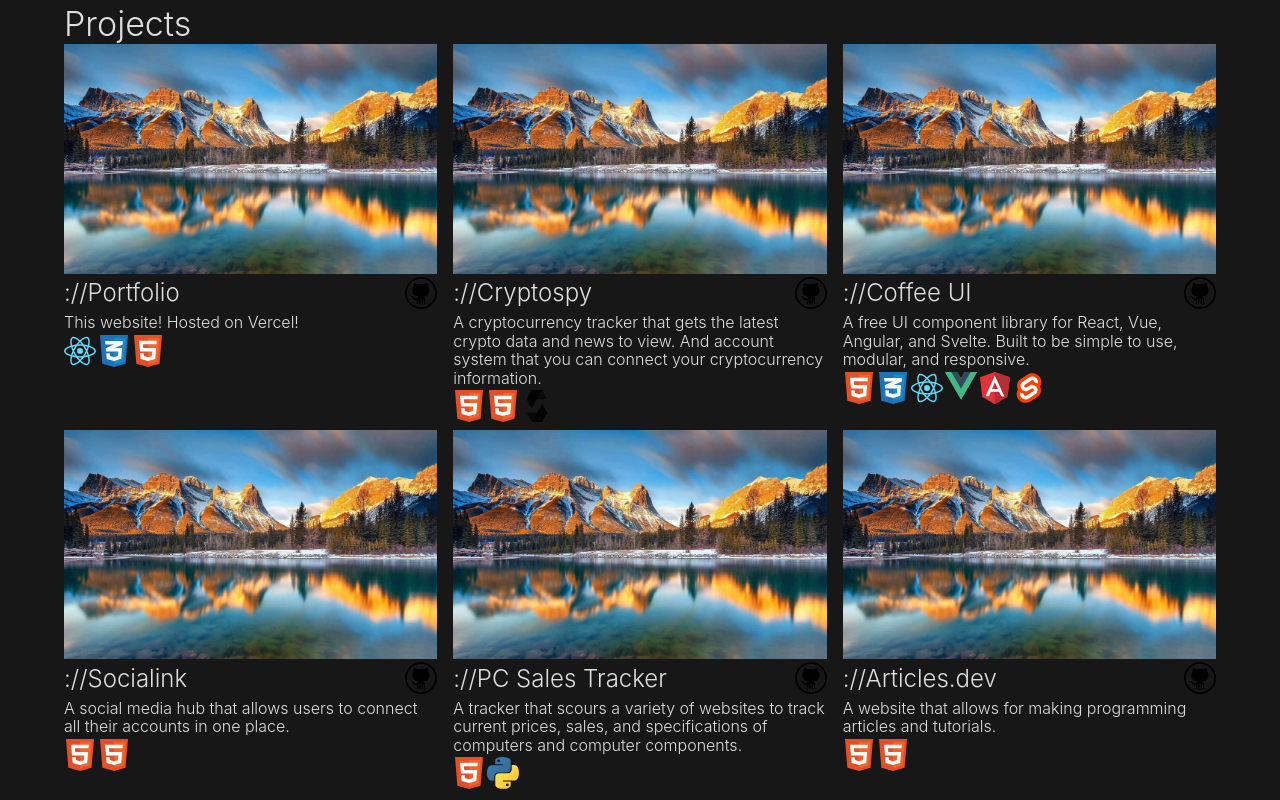
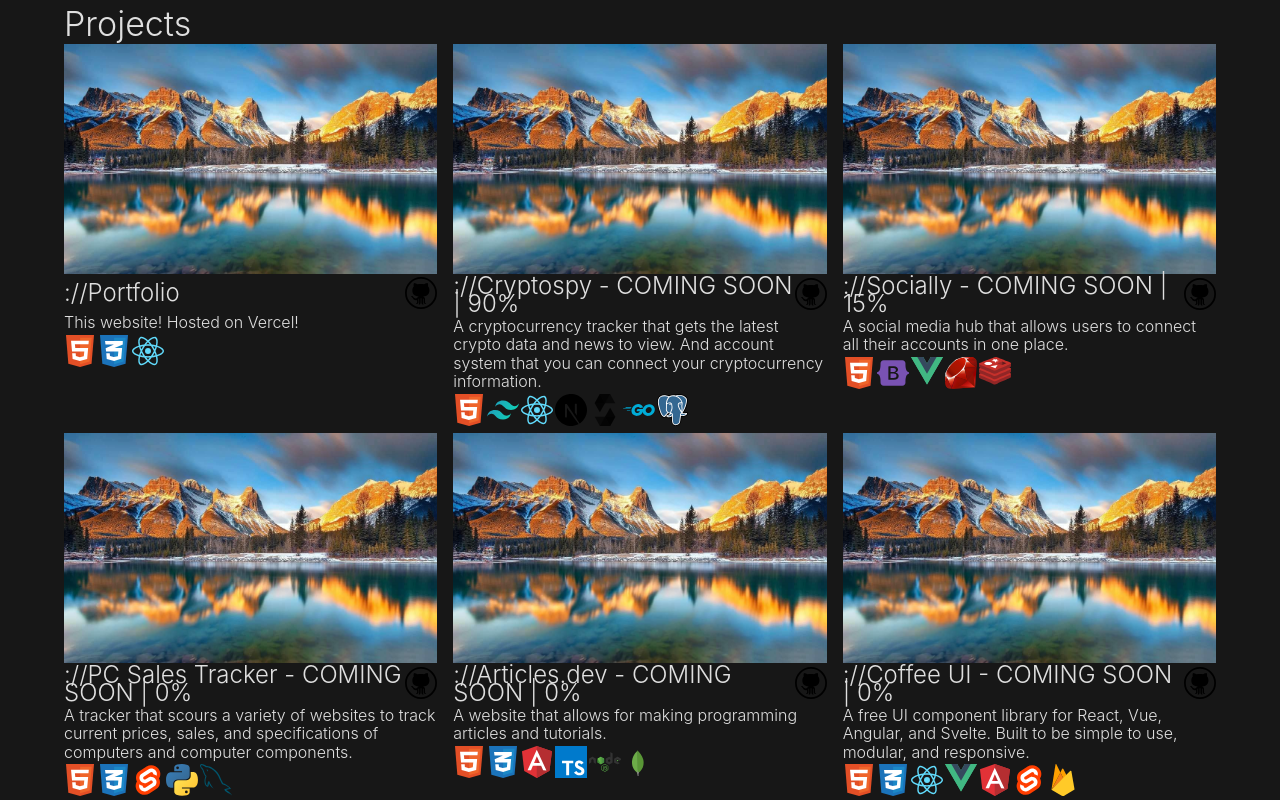
Before and after one commit to JesseRobinsonDev/portfolio, a React (Create React App) app: page / in a window 1280 px wide. Shown: the part 1711-2511 px from the top of the page. Built offline with nearby package versions, Linux system fonts and the light colour scheme.

Commit message:
Made project cards more informative

```diff
--- a/src/pages/HomePage.js
+++ b/src/pages/HomePage.js
@@ -89,7 +89,7 @@ export default function HomePage() {
               Hello! My name is Jesse Robinson, I am a Web Developer from
               Canada. I strive to learn all that I can about programming and
               push the abilities of myself and of the tools I use. I love
-              working on challanging projects, expanding my skills, and making
+              working on challenging projects, expanding my skills, and making
               my dreams become a reality.
             </p>
           </div>
@@ -171,28 +171,75 @@ export default function HomePage() {
             link="https://jesserobinson.dev/"
             description="This website! Hosted on Vercel!"
             tags={[
+              { src: "./logos/HTML.svg", text: "HTML" },
+              { src: "./logos/CSS.svg", text: "CSS" },
               { src: "./logos/React.svg", text: "React" },
-              { src: "./logos/CSS.svg", text: "CSS" },
-              { src: "./logos/HTML.svg", text: "HTML" },
             ]}
           />
           <ProjectCard
             src="./Test.jpg"
-            title="Cryptospy"
+            title="Cryptospy - COMING SOON | 90%"
             github="https://jesserobinson.dev/"
-            link="https://jesserobinson.dev/"
+            link="https://cryptospy.jesserobinson.dev/"
             description="A cryptocurrency tracker that gets the latest crypto data and news to view. And account system that you can connect your cryptocurrency information."
             tags={[
               { src: "./logos/HTML.svg", text: "HTML" },
-              { src: "./logos/HTML.svg", text: "HTML" },
+              { src: "./logos/TailwindCSS.svg", text: "TailwindCSS" },
+              { src: "./logos/React.svg", text: "React" },
+              { src: "./logos/NextJS.svg", text: "NextJS" },
               { src: "./logos/Solidity.svg", text: "Solidity" },
+              { src: "./logos/Golang.svg", text: "Golang" },
+              { src: "./logos/PostgreSQL.svg", text: "PostgreSQL" },
             ]}
           />
           <ProjectCard
             src="./Test.jpg"
-            title="Coffee UI"
+            title="Socially - COMING SOON | 15%"
             github="https://jesserobinson.dev/"
-            link="https://jesserobinson.dev/"
+            link="https://socially.jesserobinson.dev/"
+            description="A social media hub that allows users to connect all their accounts in one place."
+            tags={[
+              { src: "./logos/HTML.svg", text: "HTML" },
+              { src: "./logos/Bootstrap.svg", text: "Bootstrap" },
+              { src: "./logos/Vue.svg", text: "Vue" },
+              { src: "./logos/Ruby.svg", text: "Ruby" },
+              { src: "./logos/Redis.svg", text: "Redis" },
+            ]}
+          />
+          <ProjectCard
+            src="./Test.jpg"
+            title="PC Sales Tracker - COMING SOON | 0%"
+            github="https://jesserobinson.dev/"
+            link="https://pctracker.jesserobinson.dev/"
+            description="A tracker that scours a variety of websites to track current prices, sales, and specifications of computers and computer components."
+            tags={[
+              { src: "./logos/HTML.svg", text: "HTML" },
+              { src: "./logos/CSS.svg", text: "CSS" },
+              { src: "./logos/Svelte.svg", text: "Svelte" },
+              { src: "./logos/Python.svg", text: "Python" },
+              { src: "./logos/MySQL.svg", text: "MySQL" },
+            ]}
+          />
+          <ProjectCard
+            src="./Test.jpg"
+            title="Articles.dev - COMING SOON | 0%"
+            github="https://jesserobinson.dev/"
+            link="https://articles.jesserobinson.dev/"
+            description="A website that allows for making programming articles and tutorials."
+            tags={[
+              { src: "./logos/HTML.svg", text: "HTML" },
+              { src: "./logos/CSS.svg", text: "CSS" },
+              { src: "./logos/Angular.svg", text: "Angular" },
+              { src: "./logos/TypeScript.svg", text: "TypeScript" },
+              { src: "./logos/NodeJS.svg", text: "NodeJS" },
+              { src: "./logos/MongoDB.svg", text: "MongoDB" },
+            ]}
+          />
+          <ProjectCard
+            src="./Test.jpg"
+            title="Coffee UI - COMING SOON | 0%"
+            github="https://jesserobinson.dev/"
+            link="https://coffeeui.jesserobinson.dev/"
             description="A free UI component library for React, Vue, Angular, and Svelte. Built to be simple to use, modular, and responsive."
             tags={[
               { src: "./logos/HTML.svg", text: "HTML" },
@@ -201,39 +248,7 @@ export default function HomePage() {
               { src: "./logos/Vue.svg", text: "Vue" },
               { src: "./logos/Angular.svg", text: "Angular" },
               { src: "./logos/Svelte.svg", text: "Svelte" },
-            ]}
-          />
-          <ProjectCard
-            src="./Test.jpg"
-            title="Socialink"
-            github="https://jesserobinson.dev/"
-            link="https://jesserobinson.dev/"
-            description="A social media hub that allows users to connect all their accounts in one place."
-            tags={[
-              { src: "./logos/HTML.svg", text: "HTML" },
-              { src: "./logos/HTML.svg", text: "HTML" },
-            ]}
-          />
-          <ProjectCard
-            src="./Test.jpg"
-            title="PC Sales Tracker"
-            github="https://jesserobinson.dev/"
-            link="https://jesserobinson.dev/"
-            description="A tracker that scours a variety of websites to track current prices, sales, and specifications of computers and computer components."
-            tags={[
-              { src: "./logos/HTML.svg", text: "HTML" },
-              { src: "./logos/Python.svg", text: "Python" },
-            ]}
-          />
-          <ProjectCard
-            src="./Test.jpg"
-            title="Articles.dev"
-            github="https://jesserobinson.dev/"
-            link="https://jesserobinson.dev/"
-            description="A website that allows for making programming articles and tutorials."
-            tags={[
-              { src: "./logos/HTML.svg", text: "HTML" },
-              { src: "./logos/HTML.svg", text: "HTML" },
+              { src: "./logos/Firebase.svg", text: "Firebase" },
             ]}
           />
         </ul>
```
